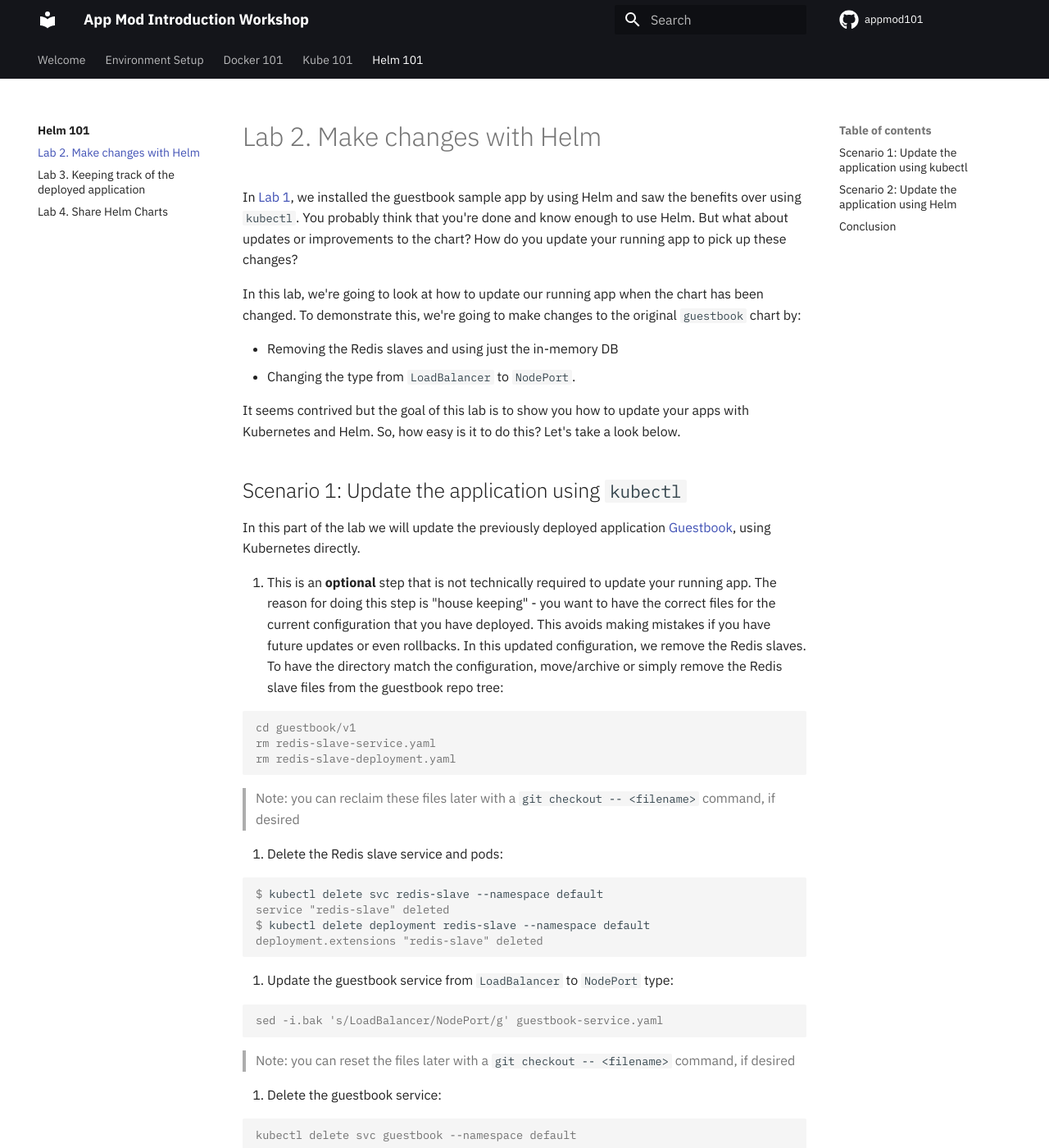
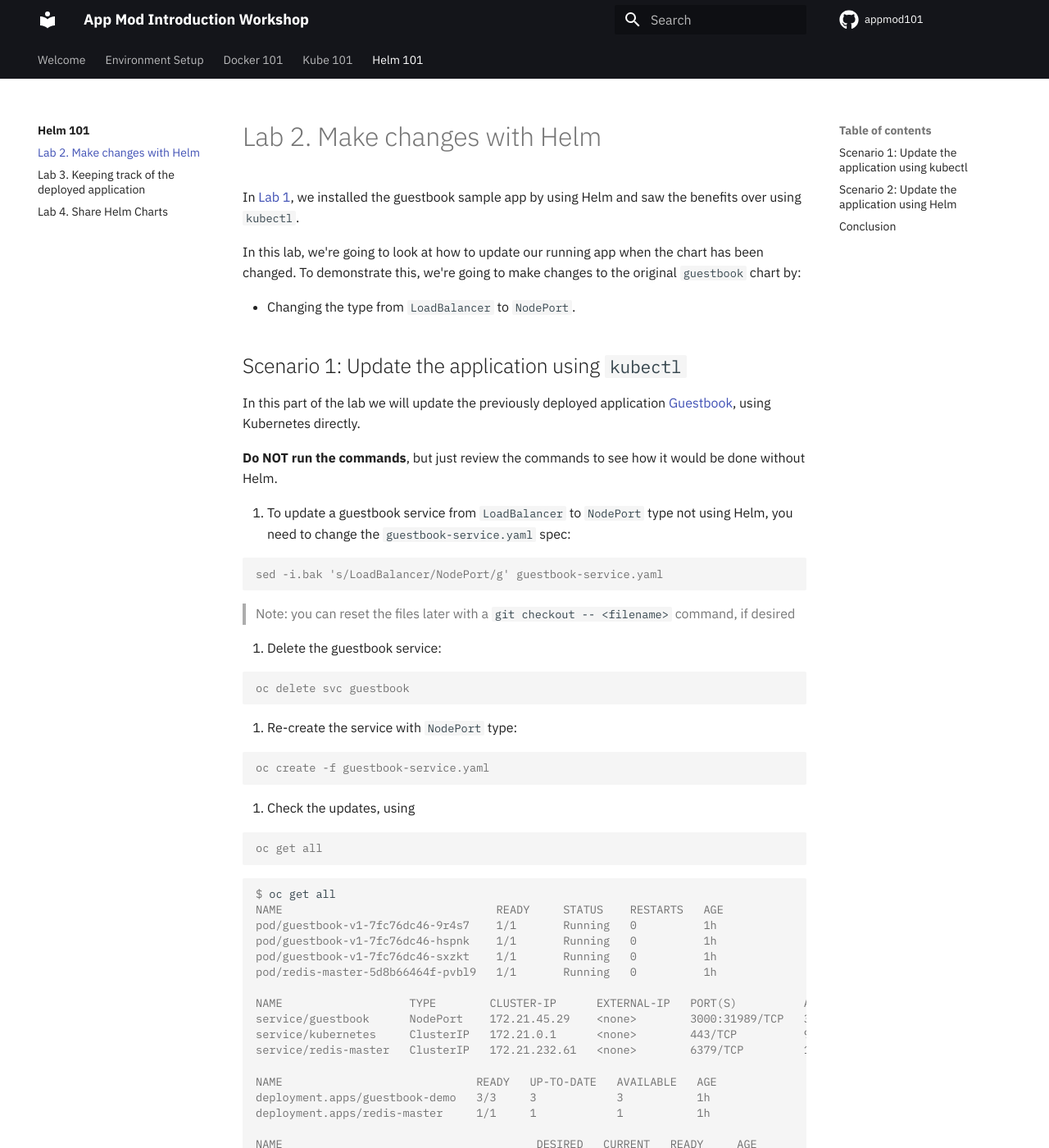
Before and after one commit to remkohdev/appmod101, an MkDocs documentation site: the page built from docs/generatedContent/helm101/Lab2/README.md, in a window 1280 px wide and 1400 px high. Shown: the whole window at 82% size. Built offline with MkDocs 1.6.1 and Material for MkDocs 9.7.7, drawn with Linux system fonts in a browser that asks for light colours; comment, search, counter and statistics services are not loaded; the version menu is left out; some of the changed text lies outside the part shown.

Commit message:
updated helm labs

````diff
--- a/docs/generatedContent/helm101/Lab2/README.md
+++ b/docs/generatedContent/helm101/Lab2/README.md
@@ -1,38 +1,18 @@
 # Lab 2. Make changes with Helm
 
-In [Lab 1](../Lab1/README.md), we installed the guestbook sample app by using Helm and saw the benefits over using `kubectl`. You probably think that you're done and know enough to use Helm. But what about updates or improvements to the chart? How do you update your running app to pick up these changes?
+In [Lab 1](../Lab1/README.md), we installed the guestbook sample app by using Helm and saw the benefits over using `kubectl`.
 
 In this lab, we're going to look at how to update our running app when the chart has been changed. To demonstrate this, we're going to make changes to the original `guestbook` chart by:
 
-* Removing the Redis slaves and using just the in-memory DB
 * Changing the type from `LoadBalancer` to `NodePort`.
-
-It seems contrived but the goal of this lab is to show you how to update your apps with Kubernetes and Helm. So, how easy is it to do this? Let's take a look below.
 
 ## Scenario 1: Update the application using `kubectl`
 
 In this part of the lab we will update the previously deployed application [Guestbook](https://github.com/IBM/guestbook), using Kubernetes directly.
 
-1. This is an **optional** step that is not technically required to update your running app. The reason for doing this step is "house keeping" - you want to have the correct files for the current configuration that you have deployed. This avoids making mistakes if you have future updates or even rollbacks. In this updated configuration, we remove the Redis slaves. To have the directory match the configuration, move/archive or simply remove the Redis slave files from the guestbook repo tree:
+**Do NOT run the commands**, but just review the commands to see how it would be done without Helm.
 
-   ``` console
-   cd guestbook/v1
-   rm redis-slave-service.yaml
-   rm redis-slave-deployment.yaml
-   ```
-
-   > Note: you can reclaim these files later with a `git checkout -- <filename>` command, if desired
-
-1. Delete the Redis slave service and pods:
-
-   ```console
-   $ kubectl delete svc redis-slave --namespace default
-   service "redis-slave" deleted
-   $ kubectl delete deployment redis-slave --namespace default
-   deployment.extensions "redis-slave" deleted
-   ```
-
-1. Update the guestbook service from `LoadBalancer` to `NodePort` type:
+1. To update a guestbook service from `LoadBalancer` to `NodePort` type not using Helm, you need to change the `guestbook-service.yaml` spec:
 
    ```console
    sed -i.bak 's/LoadBalancer/NodePort/g' guestbook-service.yaml
@@ -43,23 +23,23 @@
 1. Delete the guestbook service:
 
    ```console
-   kubectl delete svc guestbook --namespace default
+   oc delete svc guestbook
    ```
 
 1. Re-create the service with `NodePort` type:
 
    ```console
-   kubectl create -f guestbook-service.yaml
+   oc create -f guestbook-service.yaml
    ```
 
 1. Check the updates, using
 
    ```console
-   kubectl get all --namespace default
+   oc get all
    ```
 
    ```console
-   $ kubectl get all --namespace default
+   $ oc get all
    NAME                                READY     STATUS    RESTARTS   AGE
    pod/guestbook-v1-7fc76dc46-9r4s7    1/1       Running   0          1h
    pod/guestbook-v1-7fc76dc46-hspnk    1/1       Running   0          1h
@@ -87,7 +67,7 @@
    Get the public IP of one of your nodes:
 
    ```console
-   kubectl get nodes -o wide
+   oc get nodes -o wide
    ```
 
    Navigate to the IP address plus the node port that printed earlier.
@@ -99,7 +79,9 @@
 Before we start, let's take a few minutes to see how Helm simplifies the process compared to using Kubernetes directly. Helm's use of a [template language](https://helm.sh/docs/chart_template_guide/getting_started/) provides great flexibility and power to chart authors, which removes the complexity to the chart user. In the guestbook example, we'll use the following capabilities of templating:
 
 * Values: An object that provides access to the values passed into the chart. An example of this is in `guestbook-service`, which contains the line `type: {{ .Values.service.type }}`. This line provides the capability to set the service type during an upgrade or install.
-* Control structures: Also called “actions” in template parlance, control structures provide the template author with the ability to control the flow of a template’s generation. An example of this is in `redis-slave-service`, which contains the line `{{- if .Values.redis.slaveEnabled -}}`. This line allows us to enable/disable the REDIS master/slave during an upgrade or install.
+* Control structures: Also called “actions” in template parlance, control structures provide the template author with the ability to control the flow of a template’s generation.
+
+An example of a control structure is in the example below, which contains the line `{{- if .Values.redis.slaveEnabled -}}`. This line allows us to enable/disable the REDIS master/slave during an upgrade or install.
 
 The complete `redis-slave-service.yaml` file shown below, demonstrates how the file becomes redundant when the `slaveEnabled` flag is disabled and also how the port value is set. There are more examples of templating functionality in the other chart files.
 
@@ -145,7 +127,7 @@
     ```console
     $ cd helm101/charts
 
-    $ helm upgrade guestbook-demo ./guestbook --set redis.slaveEnabled=false,service.type=NodePort --namespace helm-demo
+    $ helm upgrade guestbook-demo ./guestbook --set service.type=NodePort
     Release "guestbook-demo" has been upgraded. Happy Helming!
     ...
     ```
@@ -153,10 +135,10 @@
     A Helm upgrade takes an existing release and upgrades it according to the information you provide. You should see output similar to the following:
 
     ```console
-    $ helm upgrade guestbook-demo ./guestbook --set redis.slaveEnabled=false,service.type=NodePort --namespace helm-demo
+    $ helm upgrade guestbook-demo ./guestbook --set service.type=NodePort
     Release "guestbook-demo" has been upgraded. Happy Helming!
     NAME: guestbook-demo
-    LAST DEPLOYED: Tue Feb 25 14:23:27 2020
+    LAST DEPLOYED: Thu Mar 25 21:41:01 2021
     NAMESPACE: helm-demo
     STATUS: deployed
     REVISION: 2
@@ -168,9 +150,9 @@
       echo http://$NODE_IP:$NODE_PORT
     ```
 
-    The `upgrade` command upgrades the app to a specified version of a chart, removes the `redis-slave` resources, and updates the app `service.type` to `NodePort`.
+    The `upgrade` command upgrades the app to a specified version of a chart, updates the app `service.type` to `NodePort`.
 
-    Check the updates, using `kubectl get all --namespace helm-demo`:
+    Check the updates, using `oc get all`:
 
     ```console
     $ kubectl get all --namespace helm-demo
@@ -193,9 +175,9 @@
 
     ```
 
-    > Note: The service type has changed (to `NodePort`) and a new port has been allocated (`31202` in this output case) to the guestbook service. All `redis-slave` resources have been removed.
+    > Note: The service type has changed (to `NodePort`) and a new port has been allocated (`31202` in this output case) to the guestbook service.
 
-    When you check the Helm release with `helm list -n helm-demo`, you will see the revision and date has been updated:
+    When you check the Helm release with `helm list`, you will see the revision and date has been updated:
 
     ```console
     $ helm list -n helm-demo
@@ -208,7 +190,14 @@
    Get the public IP of one of your nodes:
 
    ```console
-   kubectl get nodes -o wide
+   oc get nodes -o wide
+   ```
+
+   Set the environment variable for EXTERNAL_IP,
+
+   ```bash
+   EXTERNAL_IP=<node externalip>
+   curl http://$EXTERNAL_IP:$NODEPORT/rpush/guestbook/hi3
    ```
 
    Navigate to the IP address plus the node port that printed earlier.
````
Also changed, not shown: docs/generatedContent/helm101/Lab0/README.md (deleted, +0 -21 lines), docs/generatedContent/helm101/Lab3/README.md (+15 -20 lines), docs/generatedContent/kube101/Lab3/README.md (+42 -4 lines).
